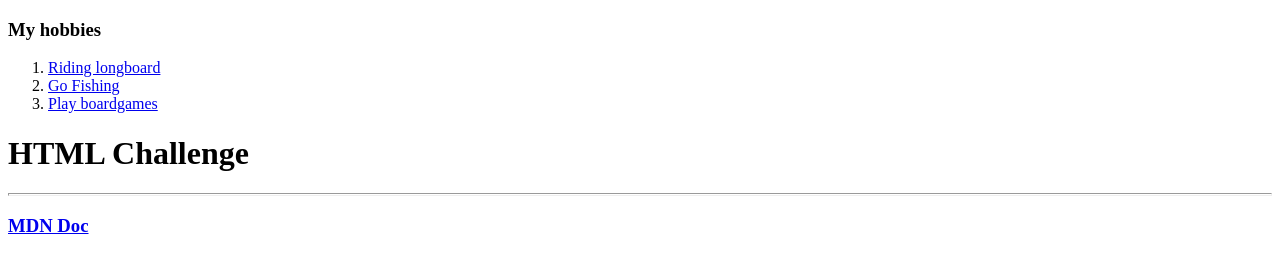
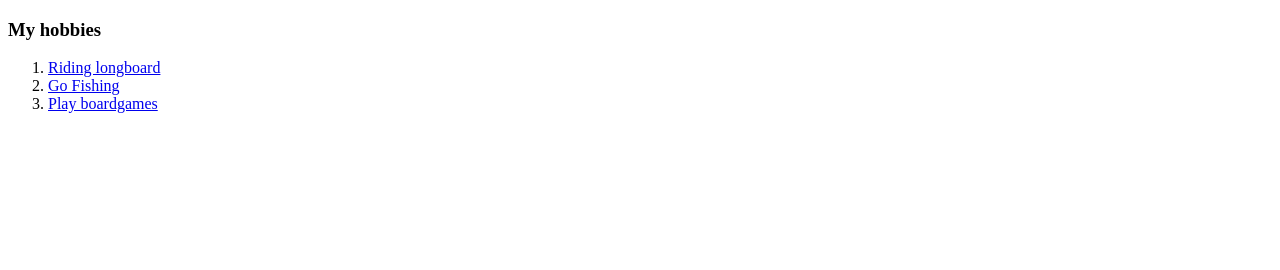
Before and after one commit to Em0823/cv, a plain HTML site: page hobbies.html in a window 1280 px wide. Drawn offline with Linux system fonts and the light colour scheme.

Commit message:
Update hobbies.html

```diff
--- a/hobbies.html
+++ b/hobbies.html
@@ -13,9 +13,5 @@
         <li><a href="images/fishing.jpg"> Go Fishing </a> </li>
         <li><a href="images/boardgames.jfif"> Play boardgames </a> </li>
      </ol>
-
-     <h1> HTML Challenge </h1>
-     <hr size="3">
-     <h3> <a href="https://developer.mozilla.org/en-US/docs/Web/HTML/Element/em">MDN Doc</a> </h3>
 </body>
 </html>
```
